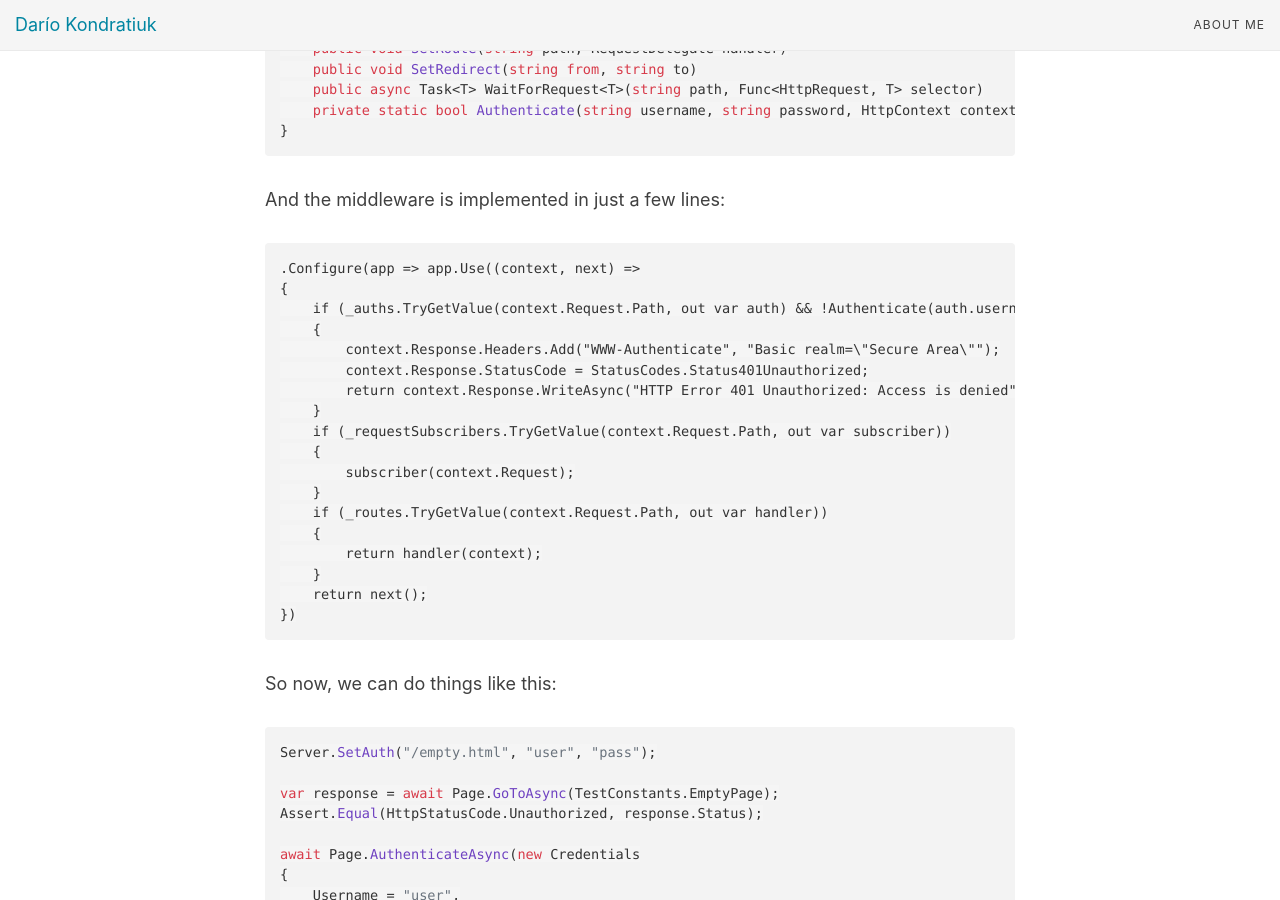
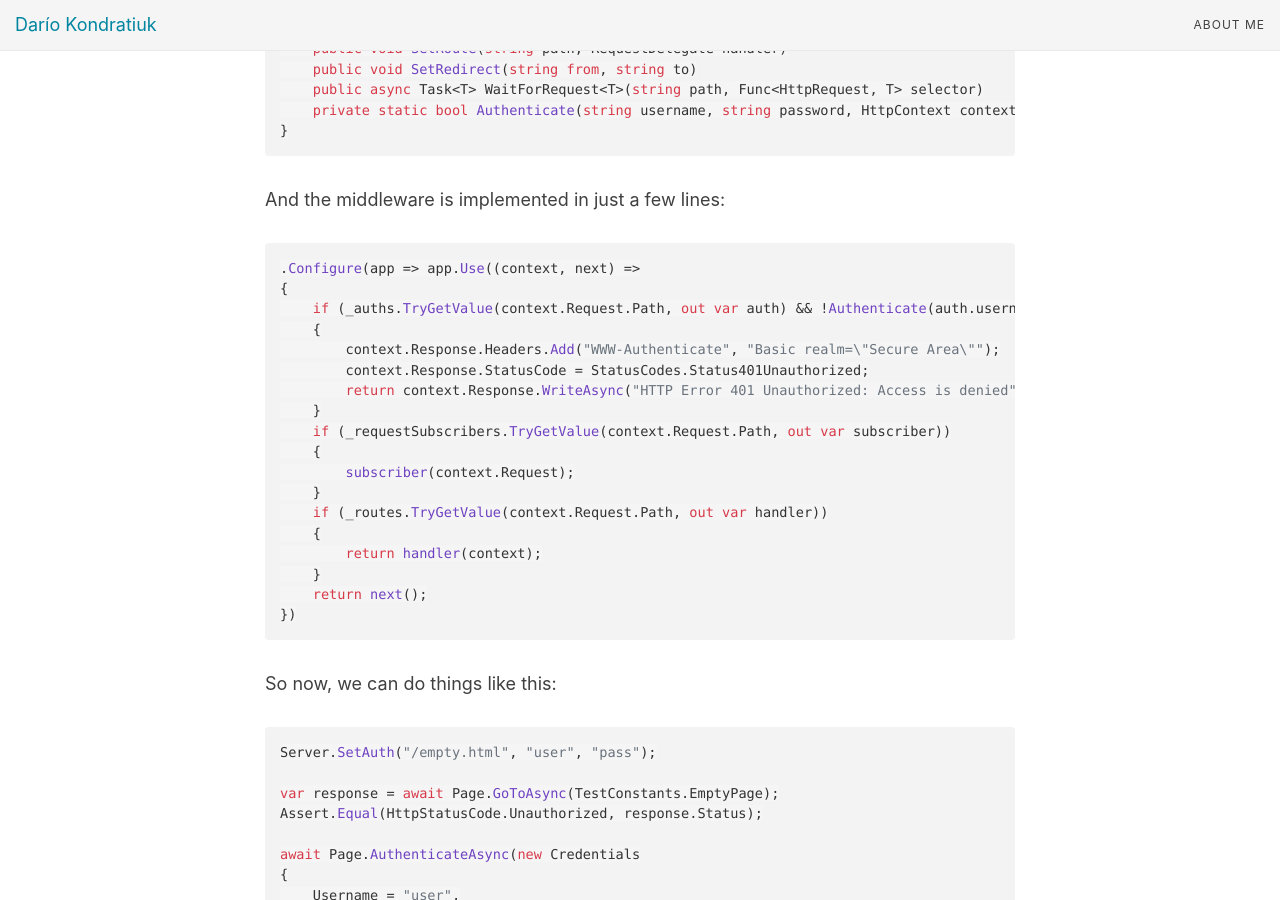
Before and after one commit to kblok/kblok.github.io, a Jekyll site: the page built from _posts/2018-04-18-implementing-simple-server.md, in a window 1280 px wide and 900 px high, scrolled down 3442 px. Built offline with Jekyll 4.4.1, drawn with Linux system fonts in a browser that asks for light colours; nearby versions of some CDN libraries; comment, search, counter and statistics services are not loaded.

Commit message:
Missing cs

````diff
--- a/_posts/2018-04-18-implementing-simple-server.md
+++ b/_posts/2018-04-18-implementing-simple-server.md
@@ -133,7 +133,7 @@ public class SimpleServer
 
 And the middleware is implemented in just a few lines:
 
-```
+```cs
 .Configure(app => app.Use((context, next) =>
 {
     if (_auths.TryGetValue(context.Request.Path, out var auth) && !Authenticate(auth.username, auth.password, context))
````
